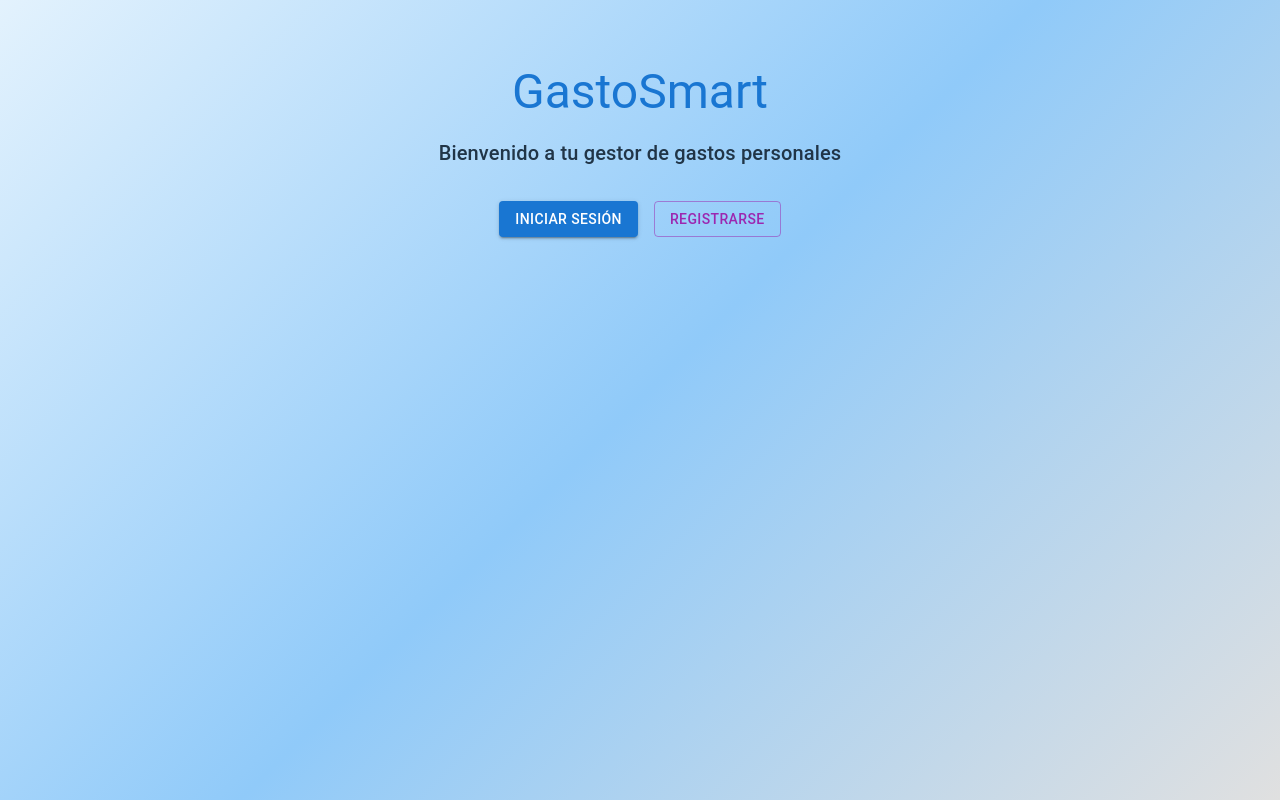
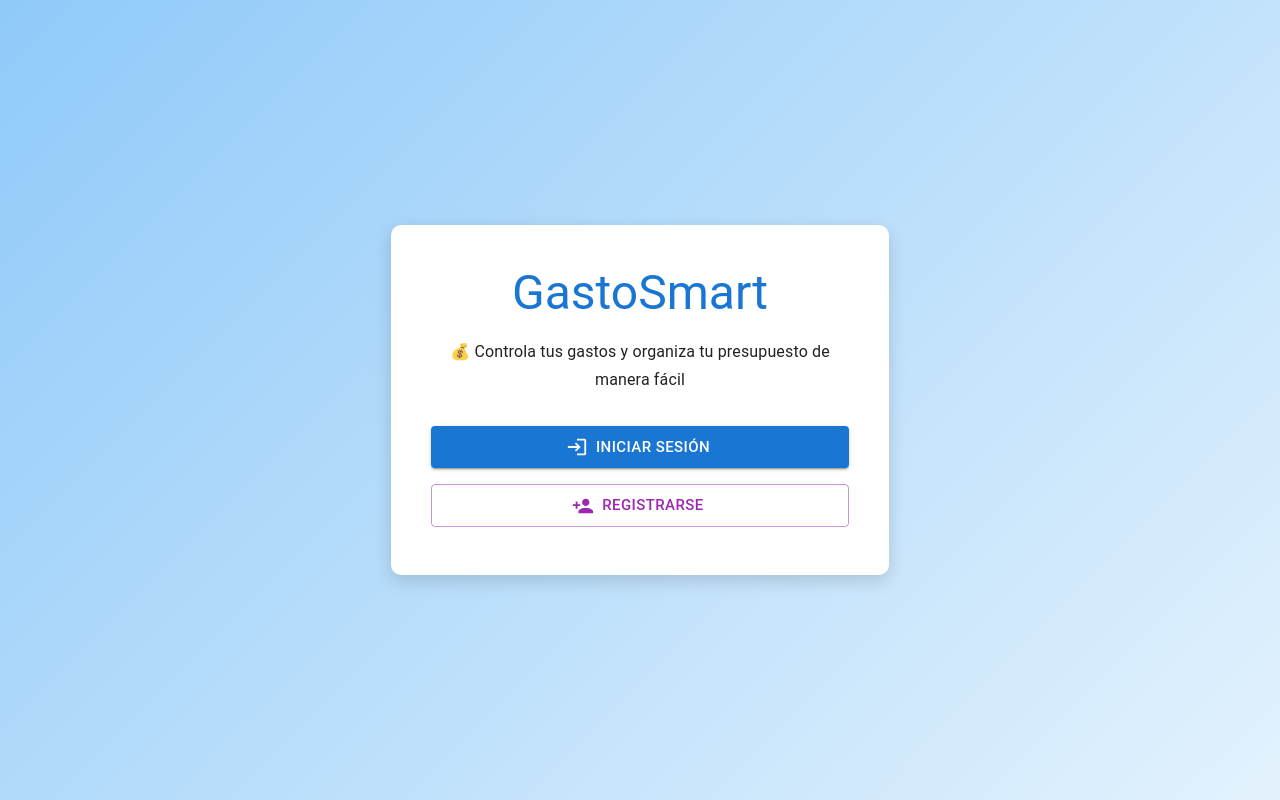
Before and after one commit to Sharpe73/GastoSmart, a React (Vite) app in the folder gastosmart-frontend/: page / in a window 1280 px wide. Built offline with nearby package versions, Linux system fonts and the light colour scheme; no server answers.

Commit message:
landing page

```diff
--- a/gastosmart-frontend/src/pages/LandingPage.jsx
+++ b/gastosmart-frontend/src/pages/LandingPage.jsx
@@ -1,44 +1,76 @@
 // src/pages/LandingPage.jsx
 import React from "react";
-import { Container, Typography, Button, Box } from "@mui/material";
+import {
+  Box,
+  Button,
+  Typography,
+  Card,
+  CardContent,
+  Stack,
+} from "@mui/material";
 import { useNavigate, Navigate } from "react-router-dom";
+import { Login, PersonAdd } from "@mui/icons-material";
 
 function LandingPage() {
   const navigate = useNavigate();
   const token = localStorage.getItem("token");
 
-  // 👇 Si hay token, redirige sin romper el router
+  // 👇 Si hay token, redirige al dashboard
   if (token) {
     return <Navigate to="/dashboard" replace />;
   }
 
   return (
-    <Container maxWidth="sm" sx={{ mt: 8, textAlign: "center" }}>
-      <Typography variant="h3" gutterBottom color="primary">
+    <Box
+      sx={{
+        minHeight: "100vh",
+        display: "flex",
+        justifyContent: "center",
+        alignItems: "center",
+        background: "linear-gradient(135deg, #90caf9 0%, #e3f2fd 100%)",
+      }}
+    >
+      <Card
+        sx={{
+          maxWidth: 450,
+          width: "100%",
+          boxShadow: 6,
+          borderRadius: 4,
+          textAlign: "center",
+          p: 3,
+        }}
+      >
+        <CardContent>
+          <Typography variant="h3" color="primary" gutterBottom>
             GastoSmart
           </Typography>
-      <Typography variant="h6" gutterBottom>
-        Bienvenido a tu gestor de gastos personales
+          <Typography variant="subtitle1" sx={{ mb: 4 }}>
+            💰 Controla tus gastos y organiza tu presupuesto de manera fácil
           </Typography>
 
-      <Box sx={{ mt: 4, display: "flex", gap: 2, justifyContent: "center" }}>
+          <Stack spacing={2}>
             <Button
               variant="contained"
               color="primary"
+              size="large"
+              startIcon={<Login />}
               onClick={() => navigate("/login")}
             >
               Iniciar Sesión
             </Button>
-
             <Button
               variant="outlined"
               color="secondary"
+              size="large"
+              startIcon={<PersonAdd />}
               onClick={() => navigate("/register")}
             >
               Registrarse
             </Button>
+          </Stack>
+        </CardContent>
+      </Card>
     </Box>
-    </Container>
   );
 }
 
```
Lines whose indentation alone changed are shown as unchanged.
